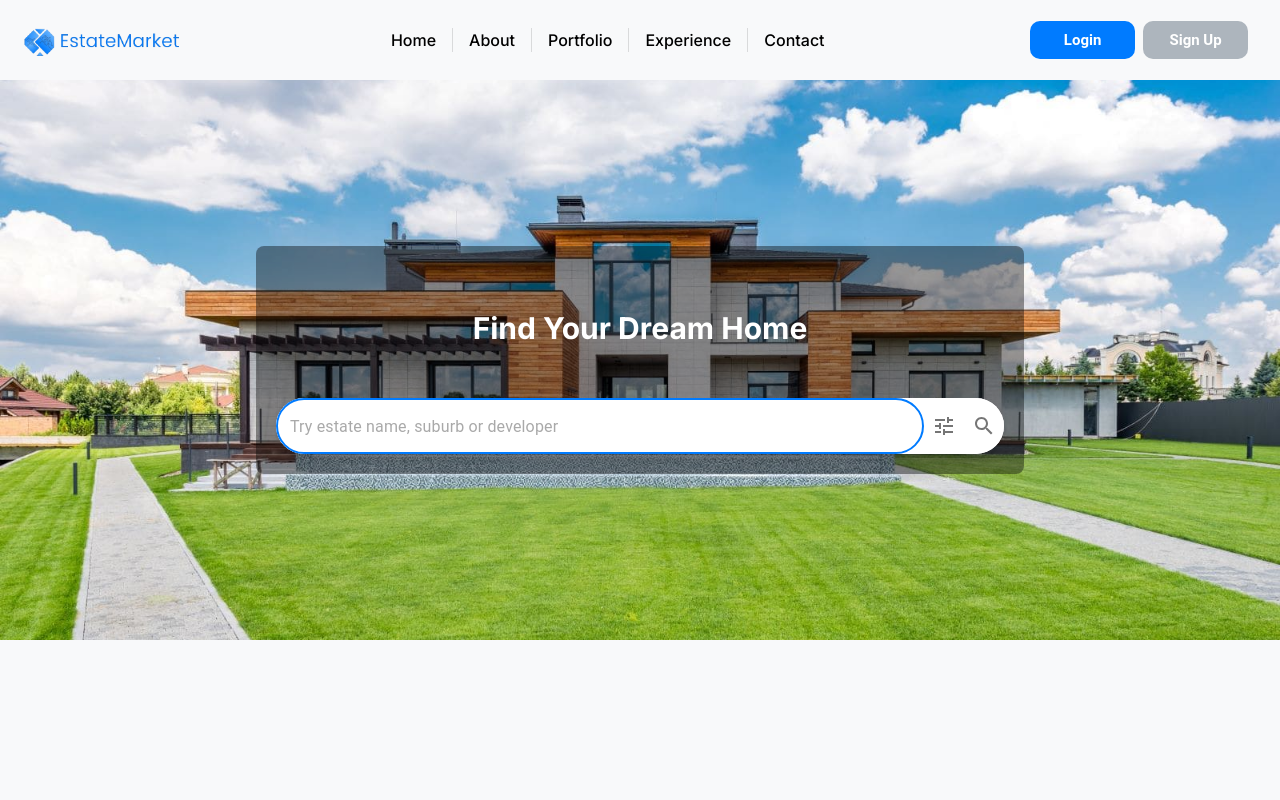
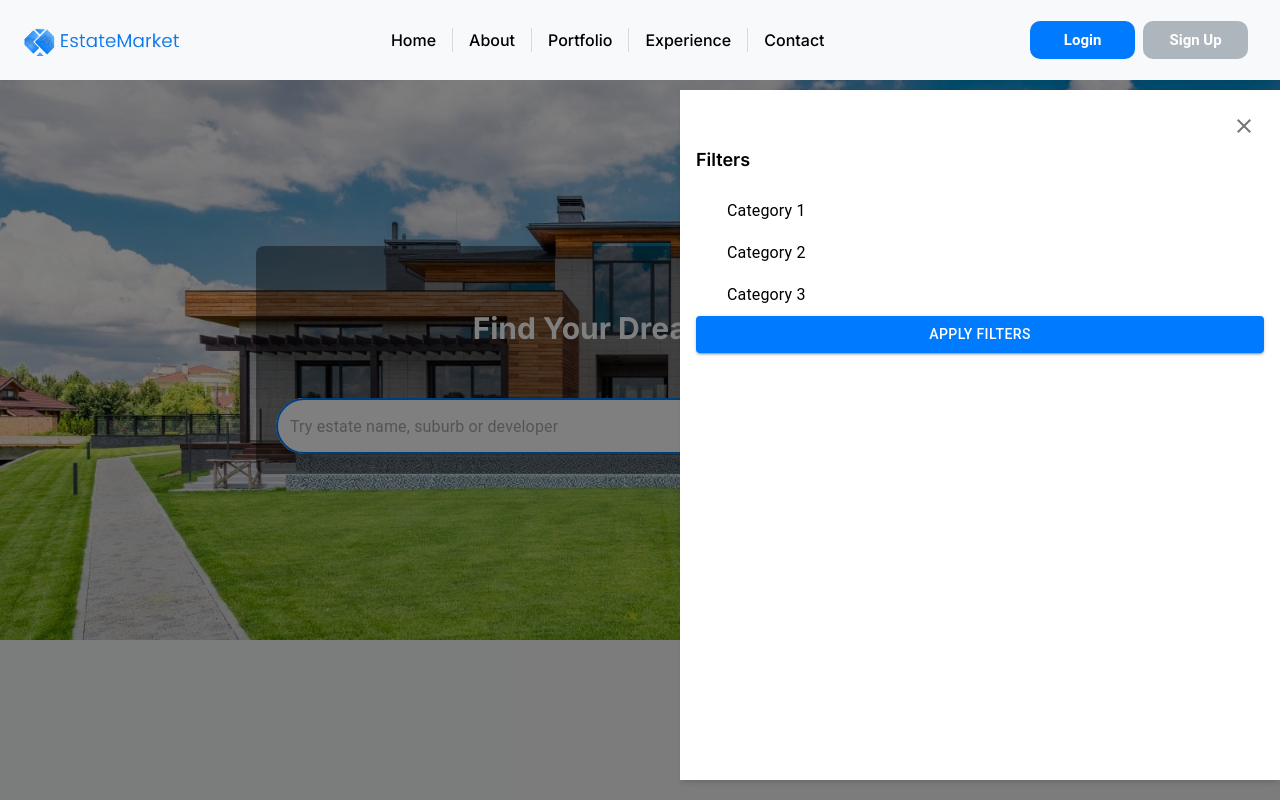
Before and after one commit to JesseOSullivan/EstateMarket, a Next.js app: page / in a window 1280 px wide. Both pictures are taken after a click on the button 944 px from the left and 426 px from the top of the page. Built offline with nearby package versions, Linux system fonts and the light colour scheme; a web font is replaced by a local one.

Commit message:
filter added

```diff
--- a/app/estates/page.tsx
+++ b/app/estates/page.tsx
@@ -6,7 +6,6 @@ import mapboxgl from 'mapbox-gl';
 import Search from '@/app/ui/search'; // Assuming the Search component is saved in components folder
 import { Box, Card, CardContent, CardMedia, Typography, Grid, Button, useMediaQuery, useTheme } from '@mui/material';
 import "mapbox-gl/dist/mapbox-gl.css";
-import { AppBar, Toolbar } from '@mui/material'; // Import AppBar and Toolbar
 
 mapboxgl.accessToken = 'pk.eyJ1IjoiamVzc2Utb3N1bGxpdmFuIiwiYSI6ImNsczV6YTF3ODFjdGIya2w4MWozYW14YmcifQ.zO0G8xIzWO9RH367as02Dg';
 
--- /dev/null
+++ b/app/ui/Filter.tsx
@@ -0,0 +1,70 @@
+import React, { useState, useEffect } from 'react';
+import { Box, Checkbox, FormGroup, FormControlLabel, Button, IconButton } from '@mui/material';
+import CloseIcon from '@mui/icons-material/Close';
+import { useSpring, animated } from '@react-spring/web';
+import theme from '@/theme';
+type FilterProps = {
+  categories: string[];
+  applyFilters: (selectedCategories: string[]) => void;
+  closeFilter: () => void;
+};
+
+export const Filter: React.FC<FilterProps> = ({ categories, applyFilters, closeFilter }) => {
+  const [selectedCategories, setSelectedCategories] = useState<string[]>([]);
+  const [isVisible, setIsVisible] = useState(false);
+
+  // Animation for the filter component
+  const animation = useSpring({
+    opacity: isVisible ? 1 : 0,
+    transform: isVisible ? 'translateX(0%)' : 'translateX(100%)',
+    from: { opacity: 0, transform: 'translateX(100%)' },
+    config: { tension: 170, friction: 26 },
+    top: 90, // Keeps the component below the navbar
+    height: 'calc(100vh - 90px - 20px)', // Adjusts the height to introduce a gap at the bottom
+  });
+
+  useEffect(() => {
+    setIsVisible(true); // Automatically show the filter upon component mounting
+  }, []);
+
+  const handleCategoryChange = (event: React.ChangeEvent<HTMLInputElement>) => {
+    const value = event.target.name;
+    setSelectedCategories(prev =>
+      prev.includes(value) ? prev.filter(category => category !== value) : [...prev, value]
+    );
+  };
+
+  const handleSubmit = () => {
+    applyFilters(selectedCategories);
+    closeFilter(); // Optionally close the filter panel after applying filters
+  };
+
+  return (
+
+    <animated.div style={animation} className="fixed  right-0 md:w-[600px] pb-10 w-full h-full bg-white p-4 shadow-md z-50 p-4 flex flex-col">
+      <IconButton onClick={() => { setIsVisible(false); closeFilter(); }} className="self-end">
+        <CloseIcon />
+      </IconButton>
+      <h2 className="text-lg font-semibold mb-4">Filters</h2>
+      <FormGroup>
+        {categories.map(category => (
+          <FormControlLabel
+            key={category}
+            control={
+              <Checkbox
+                checked={selectedCategories.includes(category)}
+                onChange={handleCategoryChange}
+                name={category}
+              />
+            }
+            label={category}
+          />
+        ))}
+      </FormGroup>
+      <Button onClick={handleSubmit}  style={{ color: '#fff', backgroundColor: theme.palette.primary.main, }} variant="contained" >
+
+        Apply Filters
+      </Button>
+    </animated.div>
+  );
+};
--- a/app/ui/search.tsx
+++ b/app/ui/search.tsx
@@ -10,8 +10,8 @@ import SearchIcon from '@mui/icons-material/Search'; // You'll need to import th
 import IconButton from '@mui/material/IconButton'; // Import IconButton for clickable icon
 import TuneIcon from '@mui/icons-material/Tune';// Define the props type for the Search component
 import Box from '@mui/material/Box'; // Import Box from MUI for layout purposes
-import Grid from '@mui/material/Grid'; // Import Box from MUI for layout purposes
-import Tune from '@mui/icons-material/Tune';
+import { Filter } from './Filter';
+import { useSpring, animated } from '@react-spring/web';
 
 type SearchProps = {
   placeholder: string;
@@ -25,6 +25,17 @@ export default function Search({ placeholder }: SearchProps) {
   const pathname = usePathname();
   const router = useRouter();
   const [selectedOptions, setSelectedOptions] = useState<string[]>([]);
+  const [isFilterVisible, setIsFilterVisible] = useState(false);
+  const closeFilter = () => setIsFilterVisible(false);
+
+  const filterCategories = ["Category 1", "Category 2", "Category 3"]; // Example categories
+  const applyFilters = (selectedCategories: string[]) => {
+    console.log("Applying filters: ", selectedCategories);
+    // Close the filter modal/panel
+    setIsFilterVisible(false);
+    // Here, you can integrate the logic to apply these filters to your search query
+  };
+  const toggleFilterVisibility = () => setIsFilterVisible(!isFilterVisible);
 
   useEffect(() => {
     const query = searchParams.get('query');
@@ -109,7 +120,7 @@ export default function Search({ placeholder }: SearchProps) {
               style={{ flexGrow: 1 }} // Allow the TextField to grow as needed
             />
             <Box className="flex items-center"> {/* This box contains the icons and positions them at the end */}
-              <IconButton className="p-2" onClick={() => {/* Handler for filter action */ }}>
+            <IconButton className="p-2" onClick={toggleFilterVisibility}>
                 <TuneIcon />
               </IconButton>
               <IconButton className="p-2" onClick={handleSearchButtonClick}>
@@ -120,6 +131,24 @@ export default function Search({ placeholder }: SearchProps) {
         )}
 
       />
+  {/* Conditional rendering for backdrop */}
+  {isFilterVisible && (
+  <animated.div
+    style={{
+      position: 'fixed',
+      top: 0,
+      left: 0,
+      right: 0,
+      bottom: 0,
+      backgroundColor: 'rgba(0, 0, 0, 0.5)', // Ensure this is the only source of opacity
+    }}
+    onClick={() => setIsFilterVisible(false)} // Optionally close filter on backdrop click
+  ></animated.div>
+)}
+
+  {/* Filter Component */}
+  {isFilterVisible && <Filter categories={filterCategories} applyFilters={applyFilters} closeFilter={closeFilter} />}
+
     </Box>
   );
 }
```
